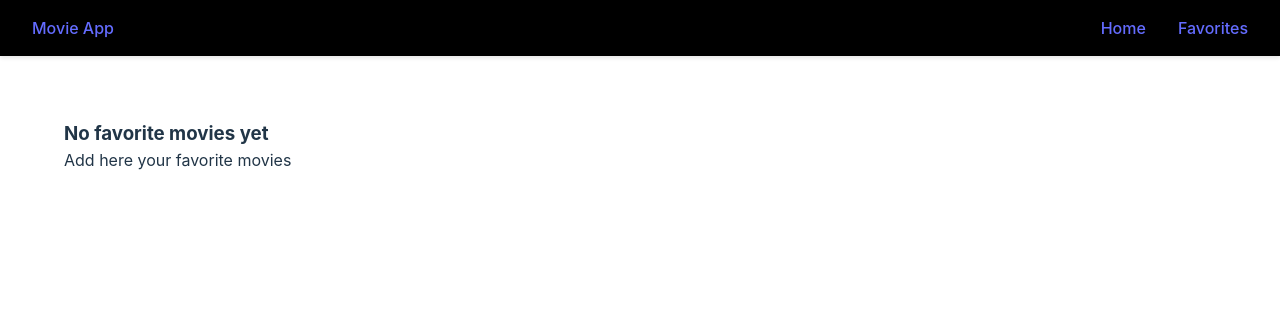
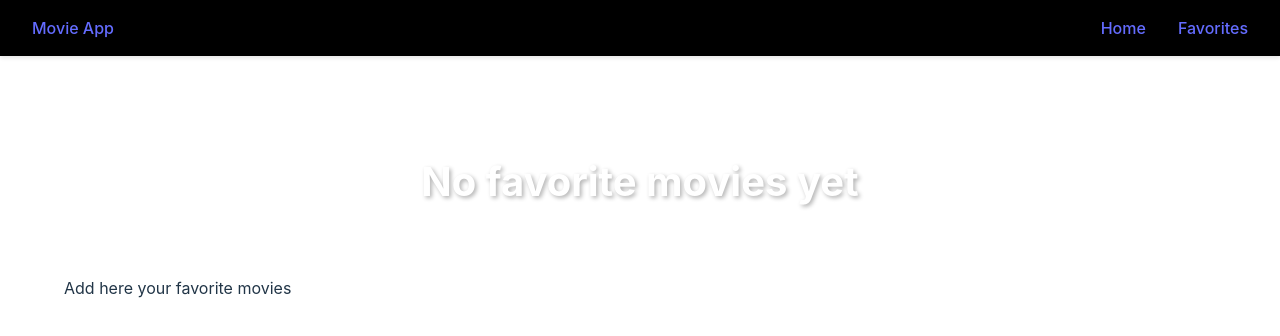
Before and after one commit to KimboGilda/movies_kimbogilda, a React (Vite) app: page /favorites in a window 1280 px wide. Shown: the top 336 px of the page. Built offline with nearby package versions, Linux system fonts and the light colour scheme.

Commit message:
:sparkles: favorites

```diff
--- a/src/pages/Favorites.tsx
+++ b/src/pages/Favorites.tsx
@@ -3,7 +3,7 @@ import "../css/Favorite.css";
 function Favorites() {
   return (
     <div className="favorites">
-      <h3>No favorite movies yet</h3>
+      <h2 className="favorites">No favorite movies yet</h2>
       <p>Add here your favorite movies</p>
     </div>
   );
```
